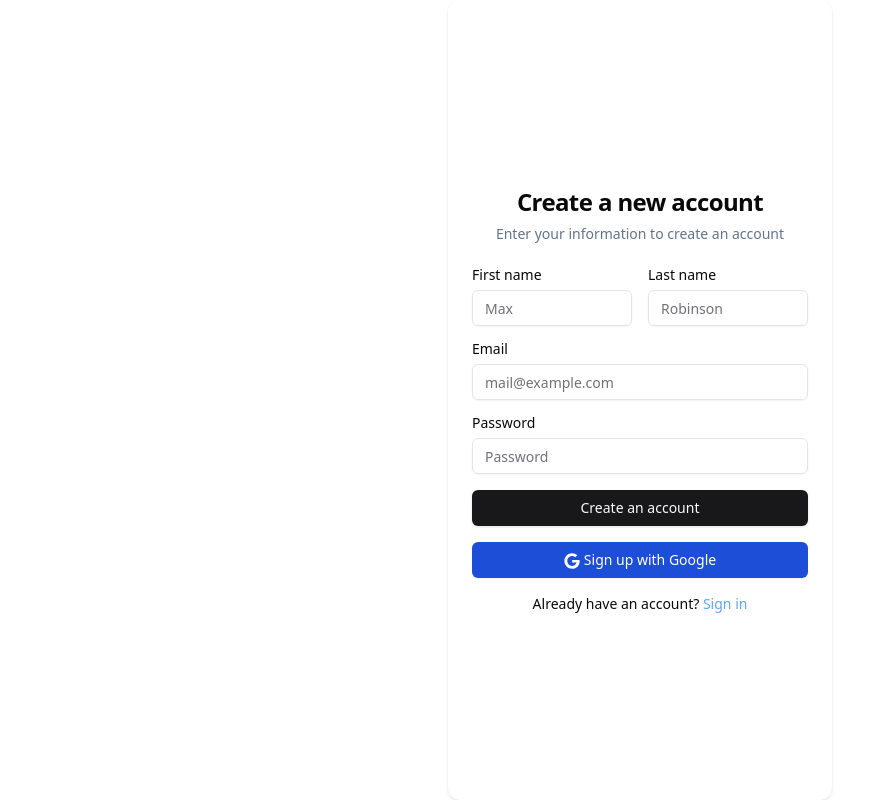
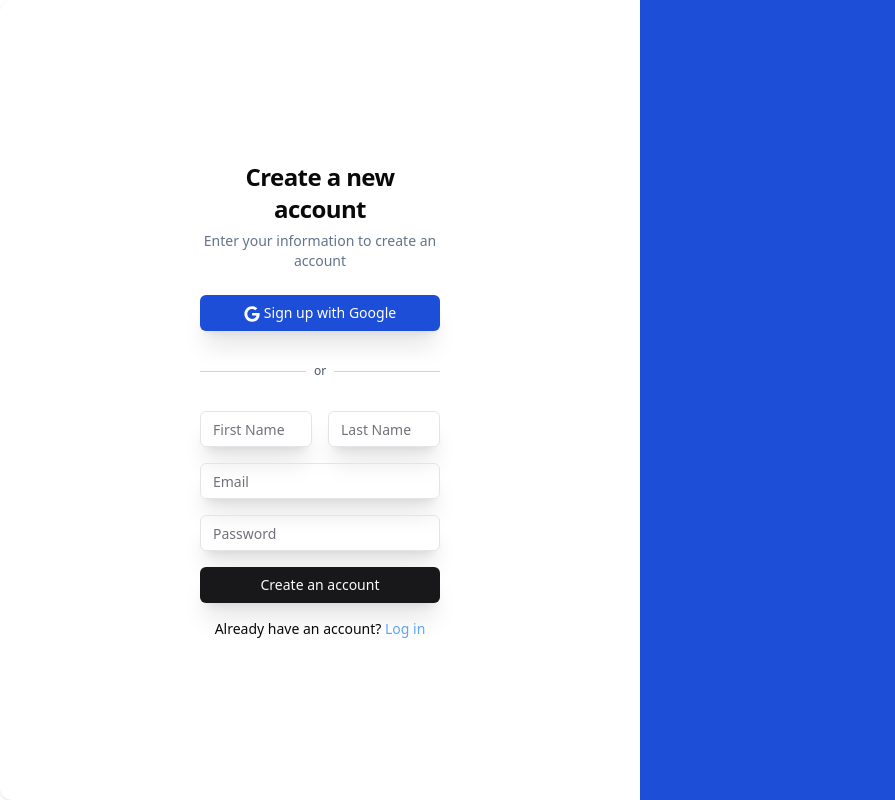
Before and after one commit to bmukesh23/Edutrack, a React (Vite) app in the folder client/: page /signup in a window 1280 px wide. Shown: the whole page, without its empty margins (0-895 px from the left). Built offline with nearby package versions, Linux system fonts and the light colour scheme; no server answers.

Commit message:
style: login and sign-up page

```diff
--- a/client/src/pages/Login.tsx
+++ b/client/src/pages/Login.tsx
@@ -7,7 +7,6 @@ import { FaGoogle } from "react-icons/fa";
 import { Button } from "@/components/ui/button";
 import { Card, CardContent, CardDescription, CardHeader, CardTitle } from "@/components/ui/card";
 import { Input } from "@/components/ui/input";
-import { Label } from "@/components/ui/label";
 import { signInWithEmailAndPassword, signInWithPopup, GoogleAuthProvider } from 'firebase/auth';
 import { auth } from '../utils/firebaseConfig';
 
@@ -35,7 +34,7 @@ export function LoginForm() {
         try {
             const userCredential = await signInWithEmailAndPassword(auth, email, password);
             console.log('User logged in:', userCredential.user);
-            navigate("/"); // Redirect after successful login
+            navigate("/");
         } catch (error) {
             console.error('Error logging in:', error);
         }
@@ -63,55 +62,58 @@ export function LoginForm() {
     };
 
     return (
-        <Card className="mx-auto max-w-sm border-none flex_center flex-col h-screen items-stretch">
-            <CardHeader className='text-center'>
+        <Card className="mx-auto border-none flex h-screen">
+            {/* Left section (CardContent) */}
+            <div className="w-1/2 flex p-44 flex-col justify-center">
+                <CardHeader className="text-center">
                     <CardTitle className="text-2xl font-bold">Login to your account</CardTitle>
                     <CardDescription className="text-slate-500">
-                    Enter your email below to login to your account
+                        Welcome back! Please enter your details
                     </CardDescription>
                 </CardHeader>
                 <CardContent>
                     <form onSubmit={handleSubmit(onSubmit)}>
                         <div className="grid gap-4">
+                            <Button
+                                variant="outline"
+                                className="w-full btn-primary bg-blue-700 text-white hover:bg-blue-500 hover:text-white shadow-xl"
+                                onClick={handleGoogleSignIn}
+                            >
+                                <span className="flex_center gap-1 ">
+                                    <FaGoogle className="mt-[2px]" />
+                                    Login with Google
+                                </span>
+                            </Button>
+                            <div className="flex items-center justify-center my-4">
+                                <hr className="flex-grow border-t border-gray-300" />
+                                <span className="px-2 text-gray-600 text-xs">or</span>
+                                <hr className="flex-grow border-t border-gray-300" />
+                            </div>
                             <div className="grid gap-2">
-                            <Label htmlFor="email">Email</Label>
                                 <Input
-                                id="email"
                                     type="email"
-                                placeholder="mail@example.com"
-                                className=""
+                                    placeholder="Email"
+                                    className="shadow-xl outline-none"
                                     {...register('email')}
                                 />
                                 {errors.email && <p className="text-red-500">{errors.email.message}</p>}
                             </div>
                             <div className="grid gap-2">
+                                <Input
+                                    type="password"
+                                    placeholder="Password"
+                                    className="shadow-xl outline-none"
+                                    {...register('password')}
+                                />
                                 <div className="flex items-center">
-                                <Label htmlFor="password">Password</Label>
-                                <Link to="/forgot-password" className="ml-auto inline-block text-sm underline">
-                                    Forgot your password?
+                                    <Link to="/forgot-password" className="ml-auto inline-block text-sm font-semibold underline">
+                                        Forgot password
                                     </Link>
                                 </div>
-                            <Input
-                                id="password"
-                                type="password"
-                                placeholder="Password"
-                                className=""
-                                {...register('password')}
-                            />
                                 {errors.password && <p className="text-red-500">{errors.password.message}</p>}
                             </div>
-                        <Button type="submit" className="w-full btn_primary">
+                            <Button type="submit" className="w-full btn_primary shadow-xl">
                                 Log In
-                        </Button>
-                        <Button
-                            variant="outline"
-                            className="w-full btn-primary bg-blue-700 text-white hover:bg-blue-500 hover:text-white"
-                            onClick={handleGoogleSignIn}
-                        >
-                            <span className="flex_center gap-1">
-                                <FaGoogle className="mt-[2px]" />
-                                Login with Google
-                            </span>
                             </Button>
                         </div>
                     </form>
@@ -122,6 +124,10 @@ export function LoginForm() {
                         </Link>
                     </div>
                 </CardContent>
+            </div>
+
+            {/* Right section (solid blue background) */}
+            <div className="w-1/2 bg-blue-700"></div>
         </Card>
     );
 }
--- a/client/src/pages/Signup.tsx
+++ b/client/src/pages/Signup.tsx
@@ -1,16 +1,15 @@
+import React from 'react';
 import { useForm } from 'react-hook-form';
 import { z } from 'zod';
 import { zodResolver } from '@hookform/resolvers/zod';
 import { Link, useNavigate } from 'react-router-dom';
-import { FaGoogle } from 'react-icons/fa';
-import { Button } from '@/components/ui/button';
-import { Card, CardContent, CardDescription, CardHeader, CardTitle } from '@/components/ui/card';
-import { Input } from '@/components/ui/input';
-import { Label } from '@/components/ui/label';
+import { FaGoogle } from "react-icons/fa";
+import { Button } from "@/components/ui/button";
+import { Card, CardContent, CardDescription, CardHeader, CardTitle } from "@/components/ui/card";
+import { Input } from "@/components/ui/input";
 import { createUserWithEmailAndPassword, signInWithPopup, GoogleAuthProvider } from 'firebase/auth';
-import { auth } from '@/utils/firebaseConfig';
+import { auth } from '../utils/firebaseConfig';
 
-// Zod schema for form validation
 const signupSchema = z.object({
     firstName: z.string().min(2, { message: 'First name is required and must be at least 2 characters.' }),
     lastName: z.string().min(2, { message: 'Last name is required and must be at least 2 characters.' }),
@@ -28,6 +27,7 @@ export function SignupForm() {
     } = useForm<SignupFormValues>({
         resolver: zodResolver(signupSchema),
     });
+
     const navigate = useNavigate();
 
     const onSubmit = async (data: SignupFormValues) => {
@@ -35,7 +35,7 @@ export function SignupForm() {
         try {
             const userCredential = await createUserWithEmailAndPassword(auth, email, password);
             console.log('User signed up:', userCredential.user);
-            navigate('/');
+            navigate("/");
         } catch (error) {
             console.error('Error signing up:', error);
         }
@@ -46,25 +46,25 @@ export function SignupForm() {
         const provider = new GoogleAuthProvider();
         try {
             const result = await signInWithPopup(auth, provider);
-            console.log('User signed in with Google:', result.user);
+            const user = result.user;
 
-            // Print user details to console
-            const userData = {
-                uid: result.user.uid,
-                displayName: result.user.displayName,
-                email: result.user.email,
-                photoURL: result.user.photoURL,
-            };
-            console.log('Google User Data:', userData);
+            console.log('User signed in with Google:', {
+                uid: user.uid,
+                displayName: user.displayName,
+                email: user.email,
+                photoURL: user.photoURL,
+            });
 
-            navigate('/');
+            navigate("/");
         } catch (error) {
             console.error('Error during Google sign-in:', error);
         }
     };
 
     return (
-        <Card className="mx-auto max-w-sm border-none flex_center flex-col h-screen">
+        <Card className="mx-auto border-none flex h-screen">
+            {/* Left section (CardContent) */}
+            <div className="w-1/2 flex p-44 flex-col justify-center">
                 <CardHeader className="text-center">
                     <CardTitle className="text-2xl font-bold">Create a new account</CardTitle>
                     <CardDescription className="text-slate-500">
@@ -74,72 +74,73 @@ export function SignupForm() {
                 <CardContent>
                     <form onSubmit={handleSubmit(onSubmit)}>
                         <div className="grid gap-4">
+                            <Button
+                                variant="outline"
+                                className="w-full btn-primary bg-blue-700 text-white hover:bg-blue-500 hover:text-white shadow-xl"
+                                onClick={handleGoogleSignIn}
+                            >
+                                <span className="flex_center gap-1 ">
+                                    <FaGoogle className="mt-[2px]" />
+                                    Sign up with Google
+                                </span>
+                            </Button>
+                            <div className="flex items-center justify-center my-4">
+                                <hr className="flex-grow border-t border-gray-300" />
+                                <span className="px-2 text-gray-600 text-xs">or</span>
+                                <hr className="flex-grow border-t border-gray-300" />
+                            </div>
                             <div className="grid grid-cols-2 gap-4">
                             <div className="grid gap-2">
-                                <Label htmlFor="first-name">First name</Label>
                                 <Input
-                                    id="first-name"
-                                    placeholder="Max"
-                                    className=""
+                                    placeholder="First Name"
+                                    className="shadow-xl outline-none"
                                     {...register('firstName')}
                                 />
                                 {errors.firstName && <p className="text-red-500">{errors.firstName.message}</p>}
                             </div>
                             <div className="grid gap-2">
-                                <Label htmlFor="last-name">Last name</Label>
                                 <Input
-                                    id="last-name"
-                                    placeholder="Robinson"
-                                    className=""
+                                    placeholder="Last Name"
+                                    className="shadow-xl outline-none"
                                     {...register('lastName')}
                                 />
                                 {errors.lastName && <p className="text-red-500">{errors.lastName.message}</p>}
                             </div>
                         </div>
                         <div className="grid gap-2">
-                            <Label htmlFor="email">Email</Label>
                             <Input
-                                id="email"
                                 type="email"
-                                placeholder="mail@example.com"
-                                className=""
+                                placeholder="Email"
+                                className="shadow-xl outline-none"
                                 {...register('email')}
                             />
                             {errors.email && <p className="text-red-500">{errors.email.message}</p>}
                         </div>
                         <div className="grid gap-2">
-                            <Label htmlFor="password">Password</Label>
                             <Input
-                                id="password"
                                 type="password"
                                 placeholder="Password"
-                                className=""
+                                className="shadow-xl outline-none"
                                 {...register('password')}
                             />
                             {errors.password && <p className="text-red-500">{errors.password.message}</p>}
                         </div>
-                        <Button type="submit" className="w-full btn_primary">
+                        <Button type="submit" className="w-full btn_primary shadow-xl">
                             Create an account
-                        </Button>
-                        <Button
-                            variant="outline"
-                            className="w-full btn-primary bg-blue-700 text-white hover:bg-blue-500 hover:text-white"
-                            onClick={handleGoogleSignIn}
-                        >
-                            <span className="flex_center gap-1">
-                                <FaGoogle className="mt-[2px]" />
-                                Sign up with Google
-                            </span>
                         </Button>
                         </div>
                     </form>
                     <div className="mt-4 text-center text-sm">
                         Already have an account?{' '}
                         <Link to="/login" className="text-blue-400">
-                        Sign in
+                            Log in
                         </Link>
                     </div>
                 </CardContent>
+            </div>
+
+            {/* Right section (solid blue background) */}
+            <div className="w-1/2 bg-blue-700"></div>
         </Card>
     );
 }
```
Lines whose indentation alone changed are shown as unchanged.
